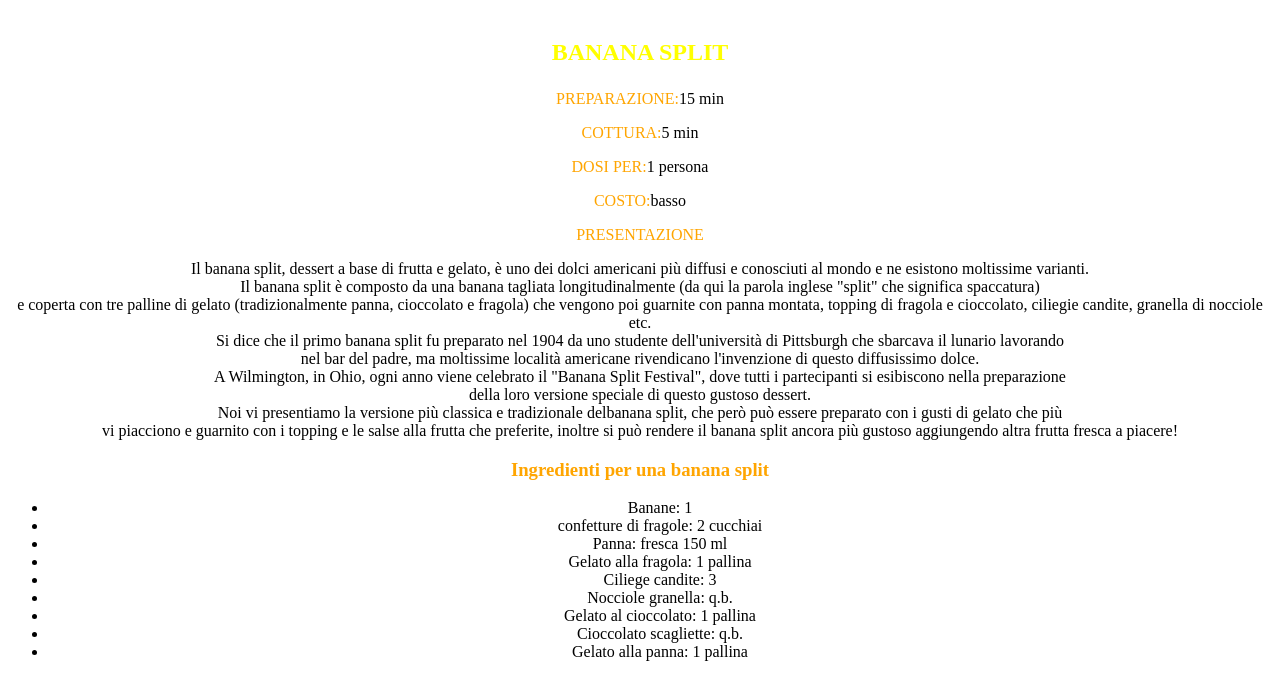
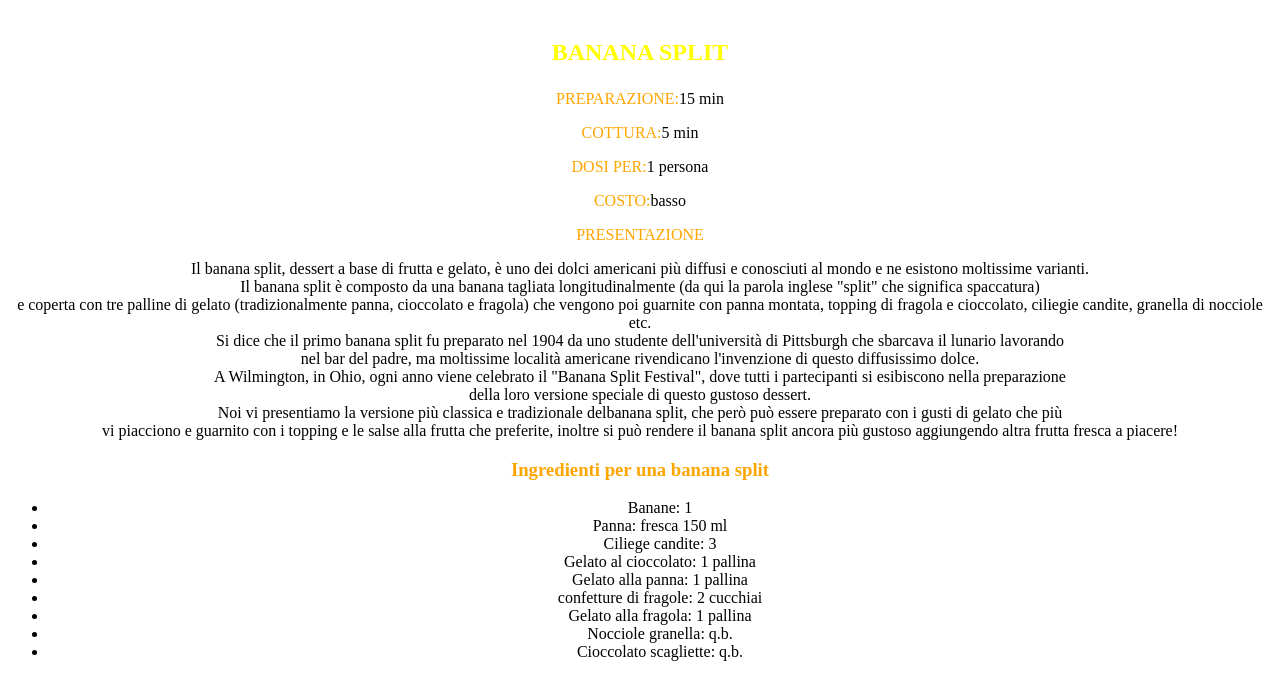
Before and after one commit to 4lc09/4lc09.github.io, a plain HTML site: page index.html in a window 1280 px wide. Shown: the part 510-1187 px from the top of the page. Drawn offline with Linux system fonts and the light colour scheme.

Commit message:
Update index.html

```diff
--- a/index.html
+++ b/index.html
@@ -68,11 +68,15 @@ A Wilmington, in Ohio, ogni anno viene celebrato il "Banana Split Festival", dov
 Noi vi presentiamo la versione più classica e tradizionale delbanana split, che però può essere preparato con i gusti di gelato che più<br> vi piacciono e guarnito con i topping e le salse alla frutta che preferite, inoltre si può rendere il banana split ancora più gustoso aggiungendo altra frutta fresca a piacere!</p></CENTER>
 <CENTER><h3><p><font color="ORANGE">Ingredienti per una banana split</font></p></h3></CENTER>
  <ul type=”disc”>
-   <li>Banane: 1 </li>                        <li>confetture di fragole: 2 cucchiai</li>
-   <li>Panna: fresca 150 ml</li>              <li> Gelato alla fragola: 1 pallina</li>
-   <li>Ciliege candite: 3</li>                <li>Nocciole granella: q.b.</li>
-   <li>Gelato al cioccolato: 1 pallina</li>   <li>Cioccolato scagliette: q.b.</li>
+   <li>Banane: 1 </li>
+   <li>Panna: fresca 150 ml</li>
+   <li>Ciliege candite: 3</li>
+   <li>Gelato al cioccolato: 1 pallina</li>
    <li>Gelato alla panna: 1 pallina</li>
+   <li>confetture di fragole: 2 cucchiai</li>
+   <li> Gelato alla fragola: 1 pallina</li>
+   <li>Nocciole granella: q.b.</li>
+   <li>Cioccolato scagliette: q.b.</li>
    </ul>
 
 
```
